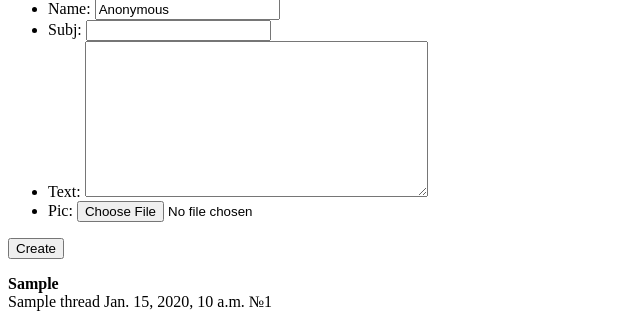
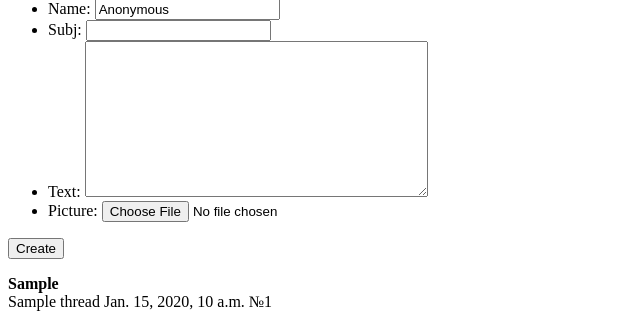
Before and after one commit to alej0varas/django-board, a Django app: template django_board/board/templates/board/thread.html in a window 1280 px wide. Shown: the part 90-414 px from the top of the page, without its empty margins (0-640 px from the left). Run offline with Django 3.2, Linux system fonts and the light colour scheme; tables that the repository leaves empty hold one stand-in row (values such as "Sample post"); the template is opened without the code that fills it: values that come from a table or form of the project are taken from there, most other values are stand-ins (such as "Sample title", 1, 10 or a date in 2020); grey boxes marked "Sample" are stand-in pictures.

Commit message:
Small fixes and thumbnails support

```diff
--- a/django_board/board/forms.py
+++ b/django_board/board/forms.py
@@ -7,11 +7,11 @@ class ThreadForm(forms.ModelForm):
 
     class Meta:
         model = Thread
-        fields = ['name', 'subj', 'text', 'pic']
+        fields = ['name', 'subj', 'text', 'picture']
 
 
 class ReplyForm(forms.ModelForm):
 
     class Meta:
         model = Reply
-        fields = ['name', 'subj', 'text', 'pic']
+        fields = ['name', 'subj', 'text', 'picture']
--- a/django_board/board/models.py
+++ b/django_board/board/models.py
@@ -1,4 +1,6 @@
 from django.db import models
+from imagekit.models import ImageSpecField
+from imagekit.processors import ResizeToFit
 
 
 class Post(models.Model):
@@ -8,7 +10,12 @@ class Post(models.Model):
     subj = models.CharField(blank=True, max_length=200)
     text = models.TextField(max_length=3000)
 
-    pic = models.ImageField(upload_to='pics/', blank=True, null=True)
+    picture = models.ImageField(upload_to='pics/', blank=True, null=True)
+    picture_thumbnail = ImageSpecField(source='picture',
+                                       processors=[ResizeToFit(300, 300)],
+                                       format='JPEG',
+                                       options={'quality': 85})
+
     pub_date = models.DateTimeField(auto_now_add=True)
     id = models.IntegerField(primary_key=True)
 
--- a/django_board/board/templates/board/thread.html
+++ b/django_board/board/templates/board/thread.html
@@ -24,9 +24,11 @@
                     {{ thread.name }} {{ thread.pub_date }} №{{ thread.id }}
                 </p>
 
-                {% if thread.pic %}
+                {% if thread.picture %}
                 <div class="post-image">
-                    <img src="{{ thread.pic.url }}">
+                    <a href="{{ thread.picture.url }}">
+                        <img src="{{ thread.picture_thumbnail.url }}">
+                    </a>
                 </div>
                 {% endif %}
 
@@ -45,9 +47,11 @@
                                 {{ reply.name }} {{ reply.pub_date }} №{{ reply.id }}
                             </p>
 
-                            {% if reply.pic %}
+                            {% if reply.picture %}
                             <div class="post-image">
-                                <img src="{{ reply.pic.url }}">
+                                <a href="{{ reply.picture.url }}">
+                                    <img src="{{ reply.picture_thumbnail.url }}">
+                                </a>
                             </div>
                             {% endif %}
 
```
Also changed, not shown: django_board/board/templates/board/main.html (+8 -4 lines).
